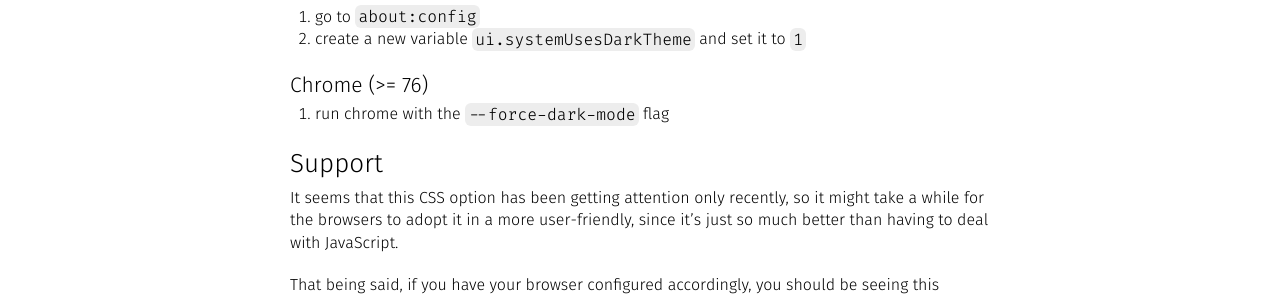
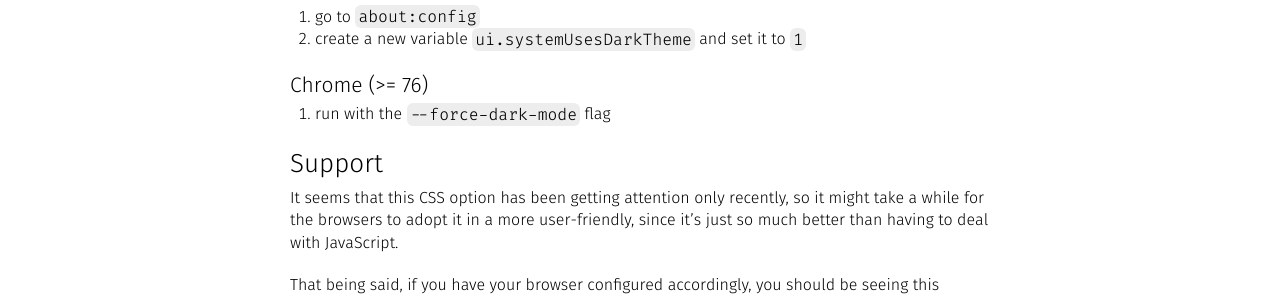
Before and after one commit to xiaoxiae/slama.dev, a Jekyll site: the page built from _posts/2020-01-02-adding-dark-theme-support.md, in a window 1280 px wide. Shown: the part 885-1181 px from the top of the page. Built offline with Jekyll 4.4.1, drawn with Linux system fonts in a browser that asks for light colours.

Commit message:
minor 'Adding dark theme support' changes

```diff
--- a/_posts/2020-01-02-adding-dark-theme-support.md
+++ b/_posts/2020-01-02-adding-dark-theme-support.md
@@ -25,7 +25,7 @@ It seems that setting dark theme for a given system will set up the browser them
 2. create a new variable `ui.systemUsesDarkTheme` and set it to `1`
 
 #### Chrome (>= 76)
-1. run chrome with the `--force-dark-mode` flag
+1. run with the `--force-dark-mode` flag
 
 ### Support
 It seems that this CSS option has been getting attention only recently, so it might take a while for the browsers to adopt it in a more user-friendly, since it's just so much better than having to deal with JavaScript.
```
